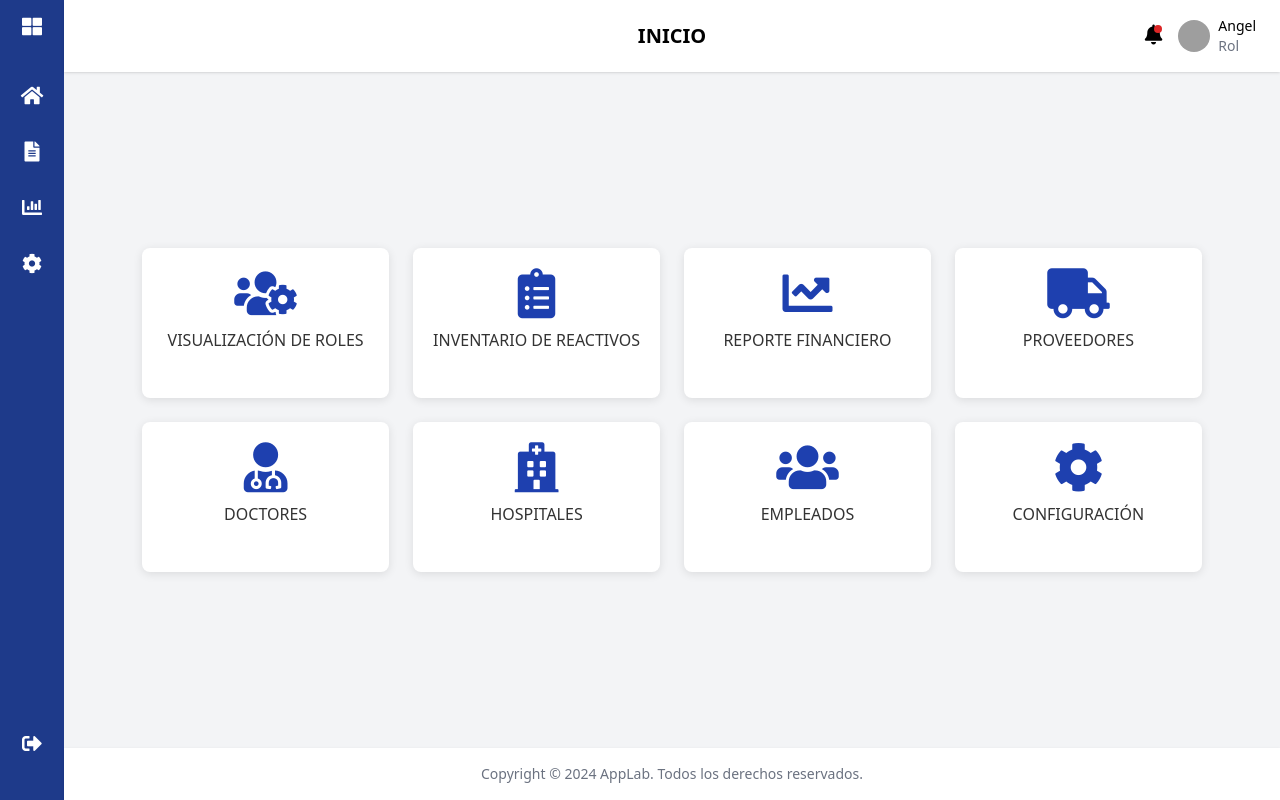
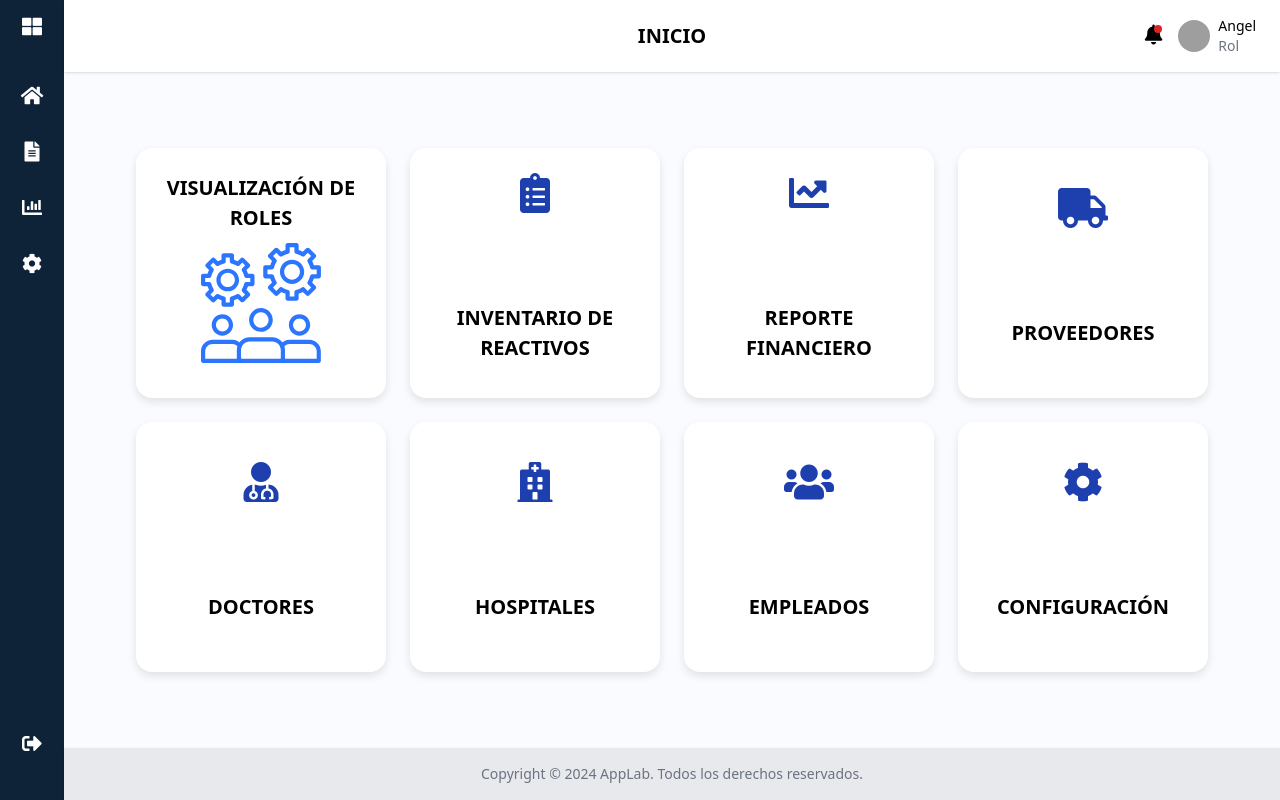
Before and after one commit to angel-pilo/applab, a Flask app: page /admin in a window 1280 px wide. Run offline with Flask 3, Linux system fonts and the light colour scheme; the visitor is signed in with stand-in values (Sample User, id 1); parts of the project's set-up code (start-up, migrations or seed data) failed here and were passed over; some libraries are stand-ins or nearby versions; grey boxes are pictures that could not be loaded.

Commit message:
fix: Color sidebar, card de dashboard, href de base

```diff
--- a/static/css/admin.css
+++ /dev/null
@@ -1,54 +0,0 @@
-body {
-    font-family: Arial, sans-serif;
-    background-color: #f3f4f6;
-    margin: 0;
-    padding: 0;
-    display: flex;
-    justify-content: center;
-    align-items: center;
-    height: 100vh;
-}
-
-.contenido {
-    width: 80%;
-    max-width: 1200px;
-}
-
-.grid {
-    display: grid;
-    grid-template-columns: repeat(auto-fit, minmax(250px, 1fr));
-    gap: 20px;
-    justify-content: center;
-}
-
-.card {
-    background-color: white;
-    padding: 20px;
-    border-radius: 8px;
-    box-shadow: 0 2px 10px rgba(0, 0, 0, 0.1);
-    display: flex;
-    flex-direction: column;
-    align-items: center;
-    text-align: center;
-    height: 150px;
-    transition: transform 0.2s ease-in-out;
-    border: none; /* Se elimina cualquier borde */
-    outline: none; /* Se asegura que no haya contorno */
-}
-
-.card:hover {
-    transform: translateY(-5px);
-}
-
-.icon {
-    font-size: 50px;
-    color: #1e40af;
-    margin-bottom: 10px;
-}
-
-h2 {
-    font-size: 18px;
-    font-weight: bold;
-    color: #333;
-    margin: 0;
-}
--- a/static/css/main.css
+++ b/static/css/main.css
@@ -1,3 +1,14 @@
+body {
+    font-family: Arial, sans-serif;
+    background-color: #FAFBFE;
+    margin: 0;
+    padding: 0;
+    display: flex;
+    justify-content: center;
+    align-items: center;
+    height: 100vh;
+}
+
 .tooltip {
     position: relative;
     display: inline-block;
@@ -100,3 +111,35 @@
     opacity: 1;
     transform: translateY(0);
 }
+
+.card {
+    display: flex;
+    flex-direction: column;
+    align-items: center;
+    justify-content: center;
+    background: white;
+    border-radius: 1rem;
+    padding: 20px;
+    box-shadow: 0 4px 8px rgba(0, 0, 0, 0.1);
+    transition: transform 0.2s;
+    width: 250px;
+    height: 250px;
+    font-size: 1.25rem;
+    font-weight: 600;
+}
+
+.card h2 {
+    margin-bottom: 10px;  /* Pa que separe un poco del icono jeje */
+}
+
+.card:hover {
+    transform: scale(1.05);
+}
+
+.icon {
+    font-size: 40px;
+    color: #1E40AF;
+    margin-bottom: 10px;
+    width: 120px;
+    height: 120px;
+}
--- a/templates/admin/admin.html
+++ b/templates/admin/admin.html
@@ -5,8 +5,8 @@
 {% block content %}
 <div class="grid grid-cols-1 sm:grid-cols-2 lg:grid-cols-3 xl:grid-cols-4 gap-6 p-6">
     <button class="card">
-        <i class="fas fa-users-cog icon"></i>
         <h2>VISUALIZACIÓN DE ROLES</h2>
+        <img src="{{ url_for('static', filename='icons/visualizacion.svg') }}" alt="Icono visualización" class="icon">
     </button>
     <button class="card">
         <i class="fas fa-clipboard-list icon"></i>
--- a/templates/base.html
+++ b/templates/base.html
@@ -5,9 +5,9 @@
     <meta name="viewport" content="width=device-width, initial-scale=1.0">
     <title>{% block title %}Dashboard{% endblock %}</title>
     <link href="https://cdnjs.cloudflare.com/ajax/libs/font-awesome/5.15.3/css/all.min.css" rel="stylesheet"/>
-    <link rel="stylesheet" href="{{ url_for('static', filename='css/admin.css') }}">
+    <link rel="stylesheet" href="{{ url_for('static', filename='css/main.css') }}">
 </head>
-<body class="bg-gray-100 font-sans">
+<body class="font-sans">
     <div class="flex h-screen w-screen">
         {% include 'partials/sidebar.html' %}
         <div class="flex-1 flex flex-col w-full">
--- a/templates/partials/footer.html
+++ b/templates/partials/footer.html
@@ -1,4 +1,4 @@
-<div class="bg-white py-4 text-center text-gray-500 text-sm shadow">
+<div class="py-4 text-center text-gray-500 text-sm shadow" style="background-color: #e8e9ed">
     Copyright © 2024 AppLab. Todos los derechos reservados.
 </div>
 <script src="{{ url_for('static', filename='js/layout.js') }}"></script>
--- a/templates/partials/sidebar.html
+++ b/templates/partials/sidebar.html
@@ -1,4 +1,4 @@
-<div id="sidebar" class="bg-blue-900 text-white sidebar-collapsed flex flex-col items-center py-4 sidebar-transition">
+<div id="sidebar" class="text-white sidebar-collapsed flex flex-col items-center py-4 sidebar-transition h-screen" style="background-color: #0E2238">
     <!-- Botón de menú -->
     <div class="mb-8 cursor-pointer" onclick="toggleSidebar()">
         <i class="fas fa-th-large text-xl"></i>
```
Also changed, not shown: static/icons/visualizacion.svg (added).
